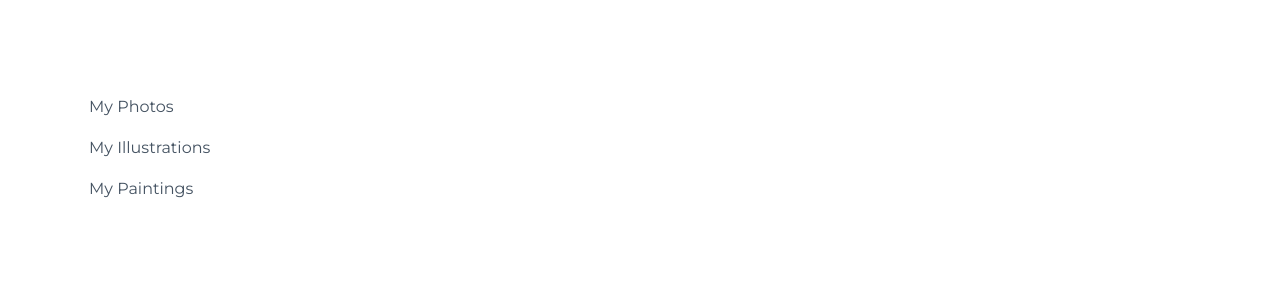
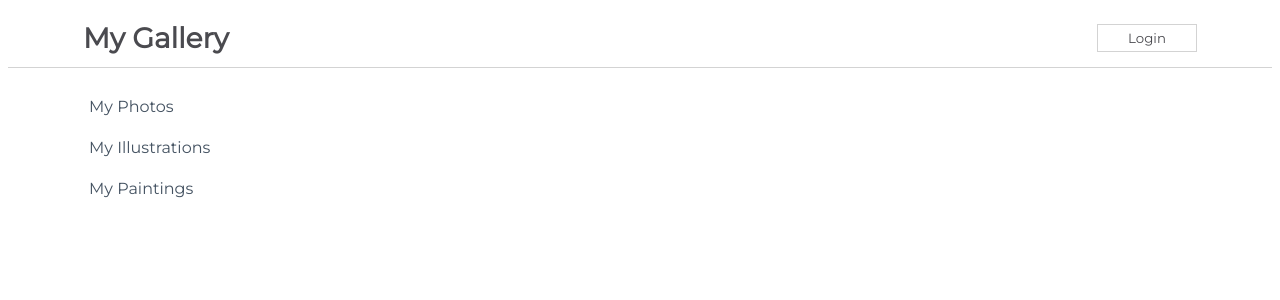
Before and after one commit to markdaniel1982/react-challenges, a React (Create React App) app in the folder my-app/: page / in a window 1280 px wide. Shown: the top 300 px of the page. Built offline with nearby package versions, Linux system fonts and the light colour scheme.

Commit message:
add login section to navbar

```diff
--- a/my-app/src/App.js
+++ b/my-app/src/App.js
@@ -1,10 +1,14 @@
-import css from './App.module.css';
-import Sidebar from './components/Sidebar.js';
+import css from "./App.module.css";
+// import NavBarSimple from "./components/NavBarSimple";
+import Sidebar from "./components/Sidebar";
+import NavBarForm from "./components/NavBarForm"
 
 function App() {
   return (
     <div className={css.App}>
-      { < Sidebar /> }
+      {/* Add your components here */}
+      <NavBarForm />
+      <Sidebar />
     </div>
   );
 }
--- /dev/null
+++ b/my-app/src/components/NavBarChild.js
@@ -0,0 +1,19 @@
+import React from "react";
+
+function NavBarChild(props) {
+    return (
+        props.isLoggedIn ?
+        <button onClick={props.handleClick}>Login</button>
+        :
+        <form>
+            <label htmlFor = "username">Username:</label>
+            <input placeholder="username" id="username"/>
+
+            <label htmlFor = "password">Password:</label>
+            <input placeholder="password" id="password"/>
+            <button  onClick={props.handleClick}>Submit</button>
+        </form>
+    )
+}
+
+export default NavBarChild
--- /dev/null
+++ b/my-app/src/components/NavBarForm.js
@@ -0,0 +1,53 @@
+import React, { Component } from "react";
+import css from "./css/NavBarForm.module.css";
+import NavBarChild from "./NavBarChild";
+
+
+class NavBarForm extends Component {
+    constructor(props) {
+        super(props)
+
+        this.state = {
+            isLoggedIn: true,
+        }
+    }
+    handleButtonClick = () => {
+        this.setState((prevState) => ({
+            isLoggedIn: prevState.isLoggedIn ? false: true
+        }),  () => console.log(this.state.isLoggedIn))
+    }
+
+    render() {
+        return (
+            <div className= {css.NavBar}>
+                <h1>My Gallery</h1>
+
+                    {/* This is part of steps 1-8 */}
+                    {/* {
+                    this.state.isLoggedIn ?
+                        <button onClick={() => this.handleButtonClick()}>Login</button>
+                        :
+                        <form>
+                            <label htmlFor = "username">Username:</label>
+                            <input placeholder="username" id="username"/>
+
+                            <label htmlFor = "password">Password:</label>
+                            <input placeholder="password" id="password"/>
+                            <button onClick={() => this.handleButtonClick()}>Submit</button>
+                        </form>
+
+                    } */}
+
+                {/* This is how things should look after completing the extra task */}
+
+                <NavBarChild
+                isLoggedIn={this.state.isLoggedIn}
+                handleClick={this.handleButtonClick}
+                />
+
+            </div>
+        )
+    }
+}
+
+export default NavBarForm
--- /dev/null
+++ b/my-app/src/components/NavBarSimple.js
@@ -0,0 +1,36 @@
+import React, { Component } from "react";
+import css from "./css/NavBarSimple.module.css";
+
+class NavBarSimple extends Component {
+
+    constructor(props) {
+        super(props);
+
+        this.state = {
+            message: "Hello, guest!",
+            buttonText: "Log in"
+        }
+    }
+
+    handleclick = () => {
+        this.setState((prevState) => ({
+            message: prevState.message === "Hello, guest!" ? "Welcome back, user!" : "Hello, guest!",
+            buttonText: prevState.buttonText === "Log out" ? "Log in" : "Log out",
+        }), ()=> console.log(this.state.message))
+
+    }
+
+    render() {
+        return (
+            <div className={css.NavBar}>
+                <h1>My Gallery</h1>
+                <div>
+                    <span>{this.state.message}</span>
+                    <button onClick={() => this.handleclick()}>{this.state.buttonText}</button>
+                </div>
+            </div>
+        )
+    }
+}
+
+export default NavBarSimple
```
